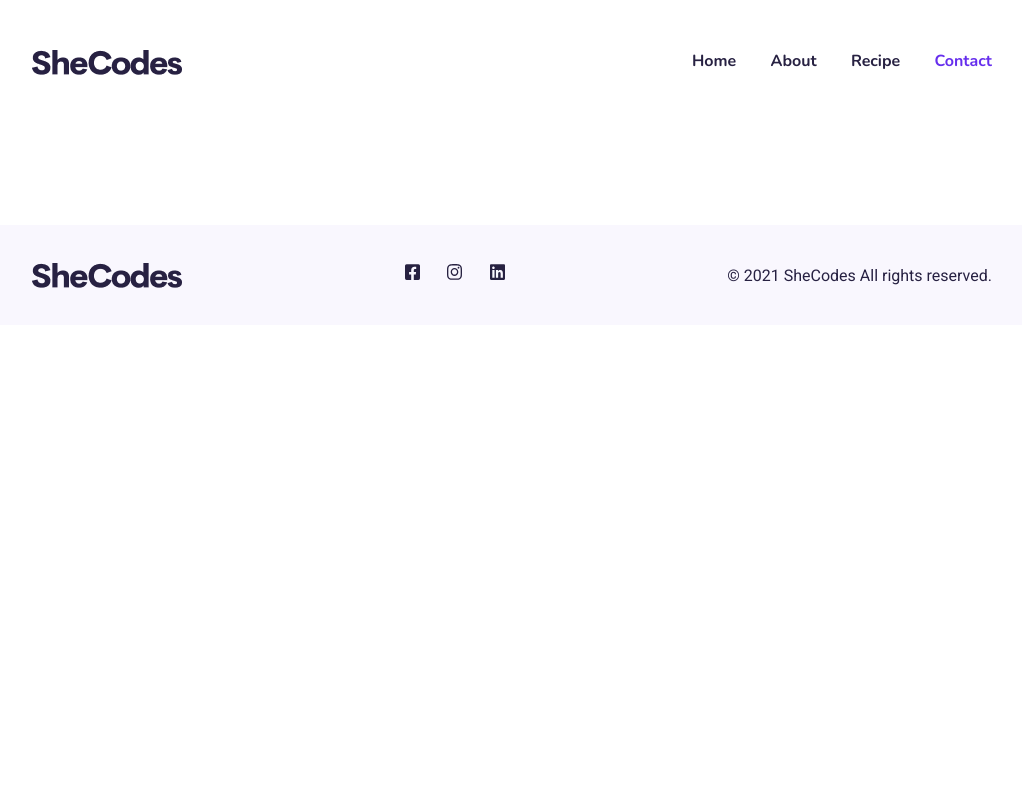
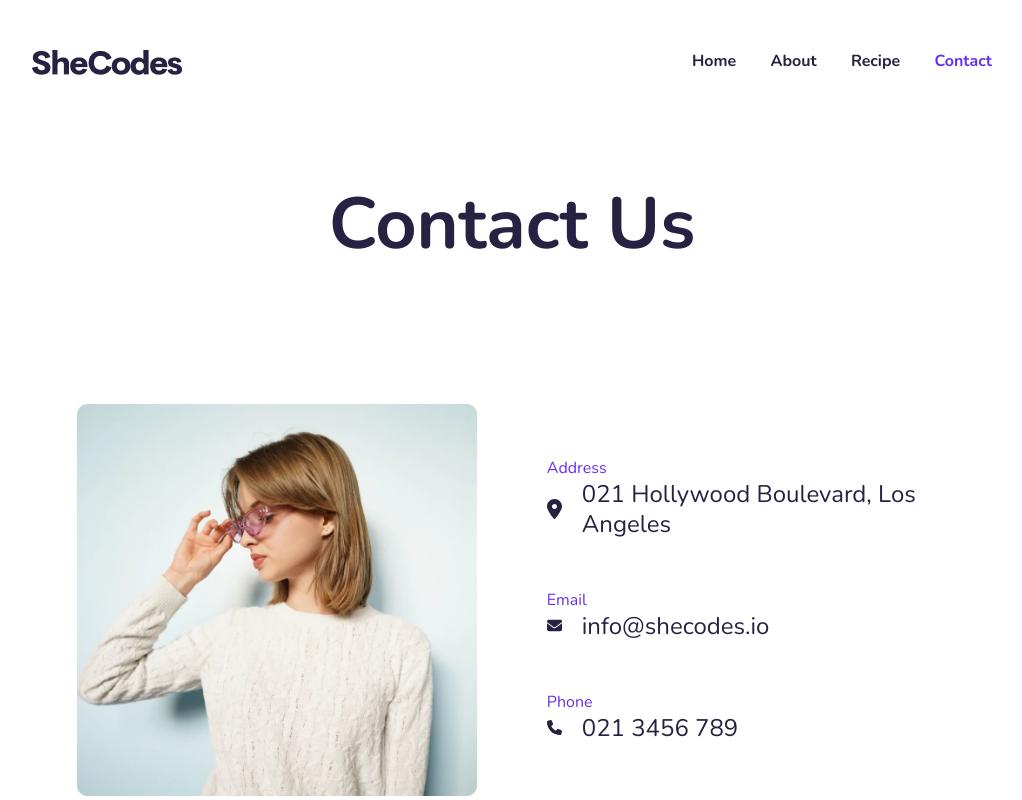
Before and after one commit to benzinow/HTML-and-CSS-from-Figma-Design-file-multiple-pages, a plain HTML site: page contact.html in a window 1280 px wide. Shown: the top 800 px of the page, without its empty margins (128-1150 px from the left). Drawn offline with nearby package versions, Linux system fonts and the light colour scheme.

Commit message:
CONTACT PAGE

```diff
--- a/contact.html
+++ b/contact.html
@@ -34,8 +34,20 @@
       </div>
 
       </block>
-    <header></header>
-    <block class="contact-card"></block>
+    <header><h1>Contact Us</h1></header>
+    <div class="contact-card">
+      <img class="profile-pic" src="images/profile.png" alt="Young adult white thin woman with shoulder length blonde hair and bangs looking down and to the left touching pink singlasses on her face. wearing a white knit sweater.">
+     <div class="contact-list">
+    <div>
+      <div class="contact-title">Address</div>
+      <div class="contact-bar"><img class="icon" src="images/address.svg" alt="pinpoint icon"> <div class="contact-text">021 Hollywood Boulevard, Los Angeles</div></div>
+    </div> <div> <div class="contact-title">Email</div>
+      <div class="contact-bar"><img class="icon" src="images/email.svg" alt=" envelope icon"> <div class="contact-text">info@shecodes.io</div></div>
+    </div>   <div><div class="contact-title">Phone</div>
+    <div class="contact-bar"><img class="icon" src="images/phone.svg" alt="phone icon"><div class="contact-text">021 3456 789</div></div>
+
+    </div></div></div>
+
     <footer>
       <div class="footer">
         <img
--- a/style.css
+++ b/style.css
@@ -8,6 +8,7 @@
 @import url(styles/recipe-gallery.css);
 @import url(styles/favorite-gallery.css);
 @import url(styles/collection.css);
+@import url(styles/contact.css);
 
 body {
   font-family: "Nunito";
--- /dev/null
+++ b/styles/contact.css
@@ -0,0 +1,33 @@
+.contact-card {
+  width: 68%;
+  margin: 0 auto;
+  display: flex;
+  gap: 8%;
+  align-items: center;
+  padding-top: 126px;
+}
+
+.contact-list {
+  display: flex;
+  flex-direction: column;
+  justify-content: space-between;
+  width: 48%;
+  max-height: 375px;
+  gap: 50px;
+}
+
+.contact-title {
+  color: #662eed;
+}
+
+.contact-text {
+  margin-left: 20px;
+  font-weight: normal;
+  font-size: 24px;
+  line-height: 30px;
+}
+
+.contact-bar {
+  display: flex;
+  align-items: center;
+}
```
Also changed, not shown: images/address.svg (added), images/email.svg (added), images/phone.svg (added), 1 other file.
